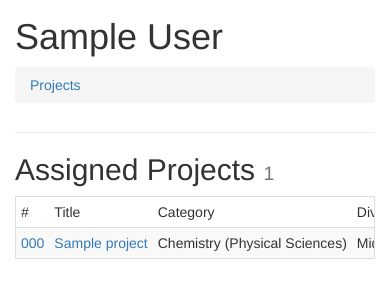
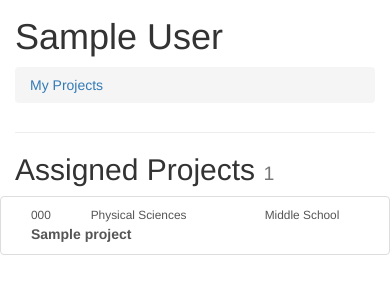
Before and after one commit to kbaskett248/fair_scoring_site, a Django app: a page that uses templates/navbar.html in a window 390 px wide. Shown: the part 95-393 px from the top of the page. Run offline with Django 3.2, Linux system fonts and the light colour scheme; a user stored in the database is signed in; data comes from the database, SQL or seed files in the repository; tables that the repository leaves empty hold one stand-in row (values such as "Sample post"); parts of the project's set-up code (start-up, migrations or seed data) failed here and were passed over; some libraries are stand-ins or nearby versions.

Commit message:
Usage improvements
- Adds "My Projects" link to navbar for judges
- Improves the breadcrumbs on Judge detail and Judging Instance Detail pages.
- Updates the Judging list to use the same responsive template as the main project list.

```diff
--- a/fair_projects/templates/fair_projects/judge_detail.html
+++ b/fair_projects/templates/fair_projects/judge_detail.html
@@ -6,7 +6,7 @@
 
 {% block breadcrumbs %}
     <ol class="breadcrumb">
-        <li><a href="{% url 'fair_projects:index' %}">Projects</a></li>
+        <li><a href="{% url 'fair_projects:judge_detail' judge.user.get_username %}">My Projects</a></li>
     </ol>
 {% endblock %}
 
@@ -14,27 +14,13 @@
     {% if judginginstance_list %}
         <h2>Assigned Projects <small>{{ judginginstance_list|length }}</small></h2>
 
-        <div class="table-responsive">
-            <table class="table table-striped table-condensed">
-                <thead>
-                    <tr>
-                        <td>#</td>
-                        <td>Title</td>
-                        <td>Category</td>
-                        <td>Division</td>
-                    </tr>
-                </thead>
-                <tbody>
-                    {% for ji in judginginstance_list %}
-                        <tr>
-                            <td><a href="{% url 'fair_projects:judging_instance_detail' ji.pk %}" >{{ ji.project.number }}</a></td>
-                            <td><a href="{% url 'fair_projects:judging_instance_detail' ji.pk %}" >{{ ji.project.title }}</a></td>
-                            <td>{{ ji.project.subcategory.short_description }} ({{ ji.project.category.short_description }})</td>
-                            <td>{{ ji.project.division.short_description }}</td>
-                        </tr>
-                    {% endfor %}
-                </tbody>
-            </table>
+        <div class="list-group">
+            {% for ji in judginginstance_list %}
+                {% url 'fair_projects:judging_instance_detail' ji.pk as item_url %}
+                {% with ji.project as project %}
+                    {% include 'fair_projects/project_list_item.html' %}
+                {% endwith %}
+            {% endfor %}
         </div>
     {% endif %}
 {% endblock %}
--- a/fair_projects/templates/fair_projects/judging_instance_detail.html
+++ b/fair_projects/templates/fair_projects/judging_instance_detail.html
@@ -6,8 +6,8 @@
 
 {% block breadcrumbs %}
     <ol class="breadcrumb">
-        <li><a href="{% url 'fair_projects:index' %}">Projects</a></li>
-        <li><a href="{% url 'fair_projects:detail' project.number %}">{{ project.number }}</a></li>
+        <li><a href="{% url 'fair_projects:judge_detail' judge.user.get_username %}">My Projects</a></li>
+        <li><a href="{% url 'fair_projects:judging_instance_detail' judging_instance.pk %}">{{ project.number }}</a></li>
     </ol>
 {% endblock %}
 
--- a/fair_projects/templates/fair_projects/project_list.html
+++ b/fair_projects/templates/fair_projects/project_list.html
@@ -1,6 +1,7 @@
 {% if project_list %}
     <div class="list-group">
         {% for project in project_list %}
+            {% url 'fair_projects:detail' project.number as item_url %}
             {% include 'fair_projects/project_list_item.html' %}
         {% endfor %}
     </div>
--- a/fair_projects/templates/fair_projects/project_list_item.html
+++ b/fair_projects/templates/fair_projects/project_list_item.html
@@ -1,4 +1,4 @@
-<a href="{% url 'fair_projects:detail' project.number %}" class="row list-group-item">
+<a href="{{ item_url }}" class="row list-group-item">
     <div class="col-xs-2 col-sm-1 small">{{ project.number }}</div>
     <div class="col-xs-10 col-sm-11 col-md-4 col-lg-5 col-md-push-7 col-lg-push-6 small truncated">
         <div class="row">
--- a/templates/navbar.html
+++ b/templates/navbar.html
@@ -17,6 +17,9 @@
             <ul class="nav navbar-nav">
                 <!--<li class="active"><a href="#">Link <span class="sr-only">(current)</span></a></li>-->
                 <li><a href="{% url 'fair_projects:index' %}">Projects</a></li>
+                {% if perms.judges.is_judge and request.user.judge %}
+                    <li><a href="{% url 'fair_projects:judge_detail' request.user.get_username %}">My Projects</a></li>
+                {% endif %}
                 {% if perms.fair_projects.can_view_results %}
                     <li><a href="{% url 'fair_projects:project_results' %}">Results</a></li>
                 {% endif %}
```
